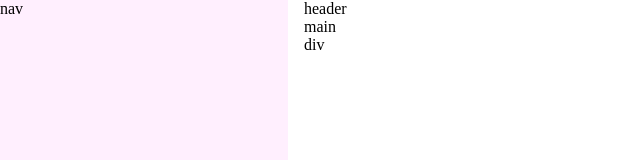
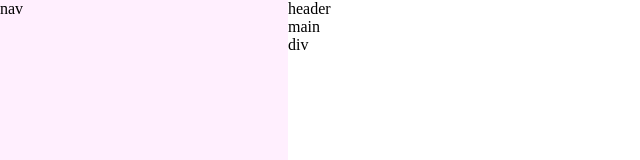
Before and after one commit to LudwigEth/dashboard, a plain HTML site: page index.html in a window 1280 px wide. Shown: the top 160 px of the page, without its empty margins (0-640 px from the left). Drawn offline with Linux system fonts and the light colour scheme.

Commit message:
Style: adjust .wrapper padding 19rem to 18rem

```diff
--- a/styles.css
+++ b/styles.css
@@ -8,6 +8,10 @@
     height: 100vh;
 }
 
+.wrapper {
+    padding-left: 18rem;
+}
+
 .side-nav {
     display: block;
     width: 18rem;
@@ -15,7 +19,3 @@
     position: fixed;
     background-color: #ffeffe;
 }
-
-.wrapper {
-    padding-left: 19rem;
-}
```
